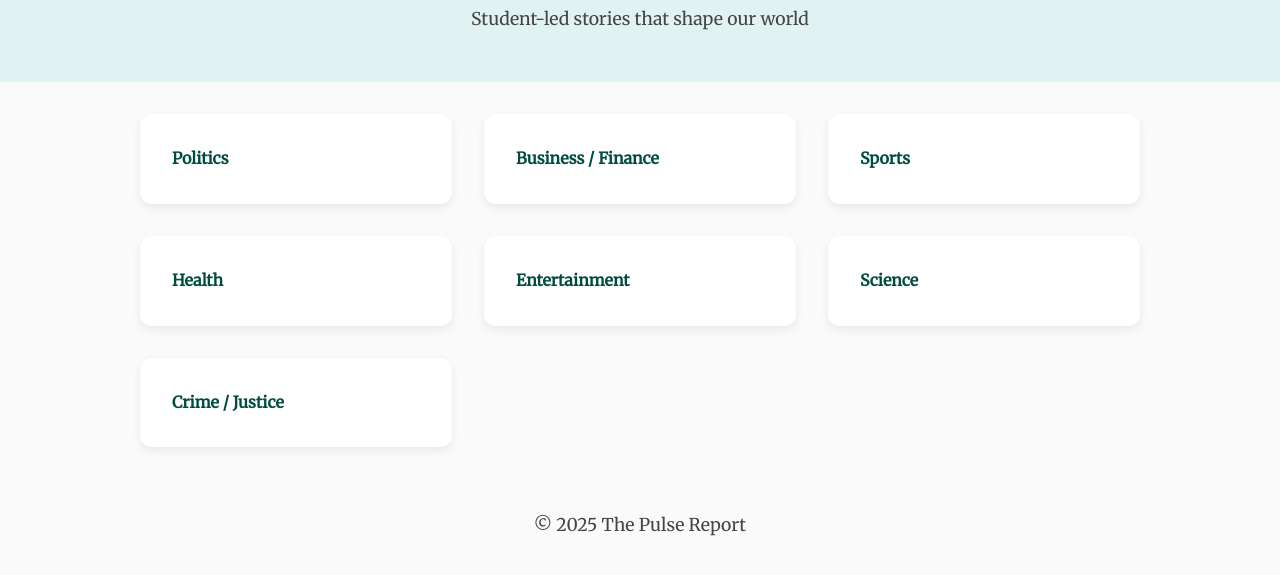
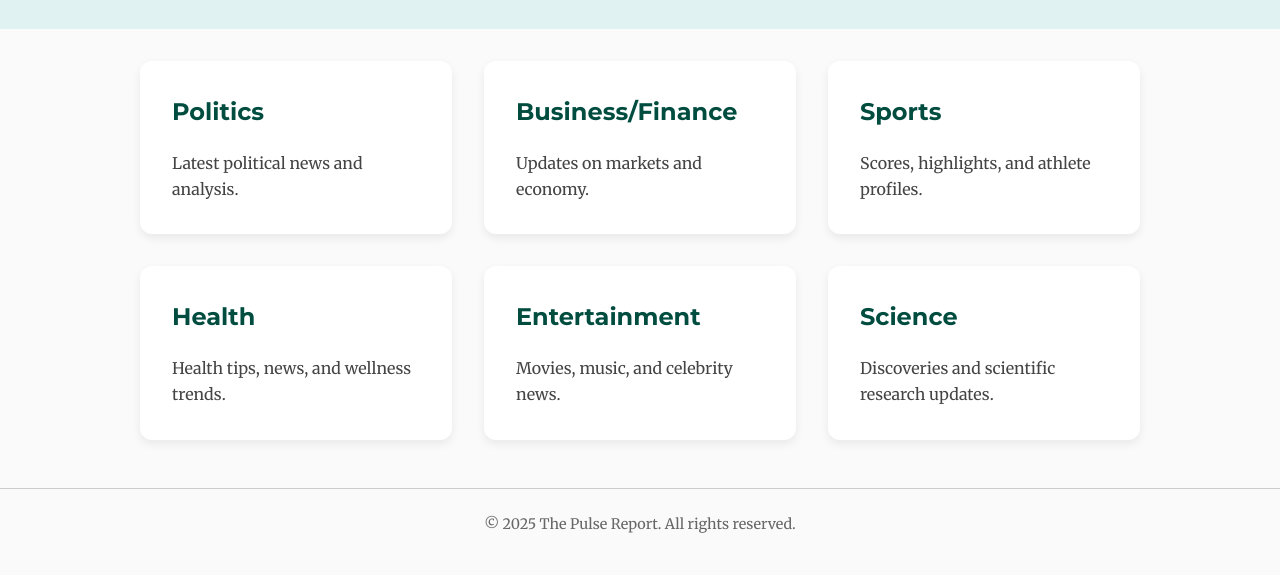
Before and after one commit to caringhandsoftennessee/The-Pulse-Report, a plain HTML site: page index.html in a window 1280 px wide. Shown: the part 107-682 px from the top of the page. Drawn offline with Linux system fonts and the light colour scheme.

Commit message:
Update index.html

```diff
--- a/index.html
+++ b/index.html
@@ -1,29 +1,149 @@
 <!DOCTYPE html>
 <html lang="en">
 <head>
-  <meta charset="UTF-8">
-  <meta name="viewport" content="width=device-width, initial-scale=1">
+  <meta charset="UTF-8" />
+  <meta name="viewport" content="width=device-width, initial-scale=1" />
   <title>The Pulse Report</title>
-  <link rel="stylesheet" href="styles.css">
+
+  <!-- Fonts -->
+  <link href="https://fonts.googleapis.com/css2?family=Merriweather&family=Montserrat:wght@700&display=swap" rel="stylesheet" />
+
+  <style>
+    /* Body and typography */
+    body {
+      font-family: 'Merriweather', serif;
+      background-color: #fafafa;
+      color: #222;
+      margin: 0;
+      padding: 0;
+      line-height: 1.6;
+      text-align: left;
+    }
+
+    /* Header */
+    header {
+      background-color: #e0f2f1;
+      padding: 2rem 1rem;
+      text-align: center;
+    }
+
+    header h1 {
+      font-family: 'Montserrat', sans-serif;
+      font-weight: 700;
+      font-size: 2.8rem;
+      color: #00796b;
+      margin: 0;
+    }
+
+    /* Container for content */
+    .container {
+      max-width: 1000px;
+      margin: 2rem auto;
+      padding: 0 1rem;
+    }
+
+    /* Grid layout for cards */
+    .grid {
+      display: grid;
+      grid-template-columns: repeat(auto-fit, minmax(280px, 1fr));
+      gap: 2rem;
+    }
+
+    /* Cards */
+    .card {
+      background-color: #fff;
+      border-radius: 12px;
+      box-shadow: 0 4px 10px rgba(0,0,0,0.07);
+      padding: 2rem;
+      color: #004d40;
+      font-weight: 600;
+      text-decoration: none;
+      transition: box-shadow 0.3s ease, background-color 0.3s ease, transform 0.3s ease;
+    }
+
+    .card:hover {
+      box-shadow: 0 8px 20px rgba(0,0,0,0.12);
+      background-color: #e0f2f1;
+      color: #00332f;
+      transform: translateY(-4px);
+    }
+
+    /* Card titles */
+    .card h2 {
+      margin-top: 0;
+      font-family: 'Montserrat', sans-serif;
+      font-weight: 700;
+      font-size: 1.5rem;
+    }
+
+    /* Card descriptions */
+    .card p {
+      margin: 0.5rem 0 0;
+      font-weight: 400;
+      color: #444;
+      font-size: 1rem;
+    }
+
+    /* Footer */
+    footer {
+      text-align: center;
+      padding: 1.5rem 1rem;
+      font-size: 0.9rem;
+      color: #666;
+      border-top: 1px solid #ccc;
+      margin-top: 3rem;
+    }
+
+    /* Responsive tweak */
+    @media (max-width: 600px) {
+      .grid {
+        grid-template-columns: 1fr;
+      }
+    }
+  </style>
 </head>
+
 <body>
   <header>
     <h1>The Pulse Report</h1>
-    <p>Student-led stories that shape our world</p>
   </header>
 
-  <main class="grid">
-    <a href="politics.html" class="card">Politics</a>
-    <a href="business.html" class="card">Business / Finance</a>
-    <a href="sports.html" class="card">Sports</a>
-    <a href="health.html" class="card">Health</a>
-    <a href="entertainment.html" class="card">Entertainment</a>
-    <a href="science.html" class="card">Science</a>
-    <a href="crime.html" class="card">Crime / Justice</a>
+  <main class="container">
+    <div class="grid">
+      <a href="#" class="card">
+        <h2>Politics</h2>
+        <p>Latest political news and analysis.</p>
+      </a>
+
+      <a href="#" class="card">
+        <h2>Business/Finance</h2>
+        <p>Updates on markets and economy.</p>
+      </a>
+
+      <a href="#" class="card">
+        <h2>Sports</h2>
+        <p>Scores, highlights, and athlete profiles.</p>
+      </a>
+
+      <a href="#" class="card">
+        <h2>Health</h2>
+        <p>Health tips, news, and wellness trends.</p>
+      </a>
+
+      <a href="#" class="card">
+        <h2>Entertainment</h2>
+        <p>Movies, music, and celebrity news.</p>
+      </a>
+
+      <a href="#" class="card">
+        <h2>Science</h2>
+        <p>Discoveries and scientific research updates.</p>
+      </a>
+    </div>
   </main>
 
   <footer>
-    <p>&copy; 2025 The Pulse Report</p>
+    &copy; 2025 The Pulse Report. All rights reserved.
   </footer>
 </body>
 </html>
```
